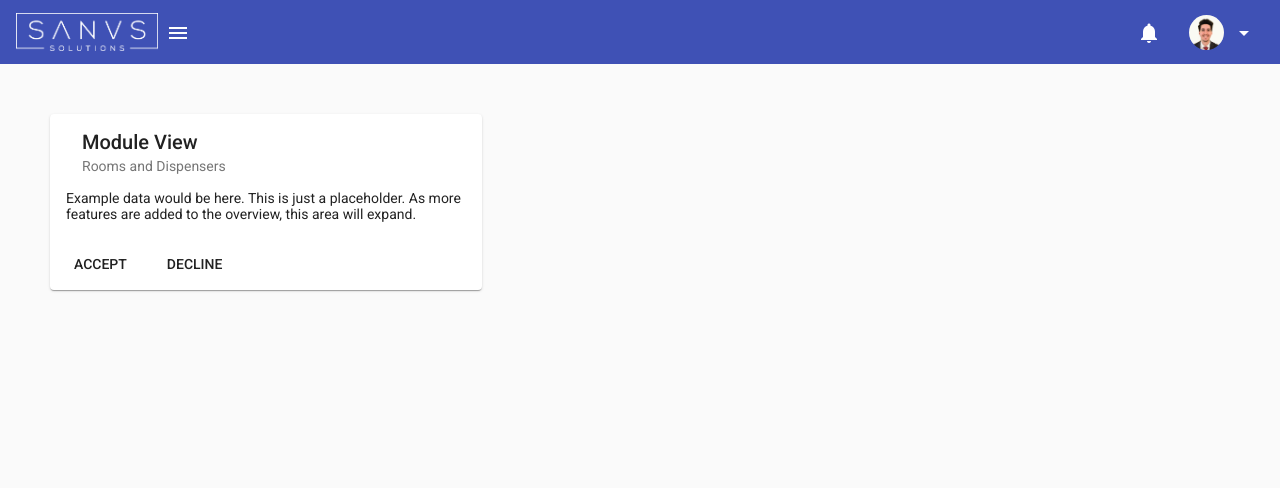
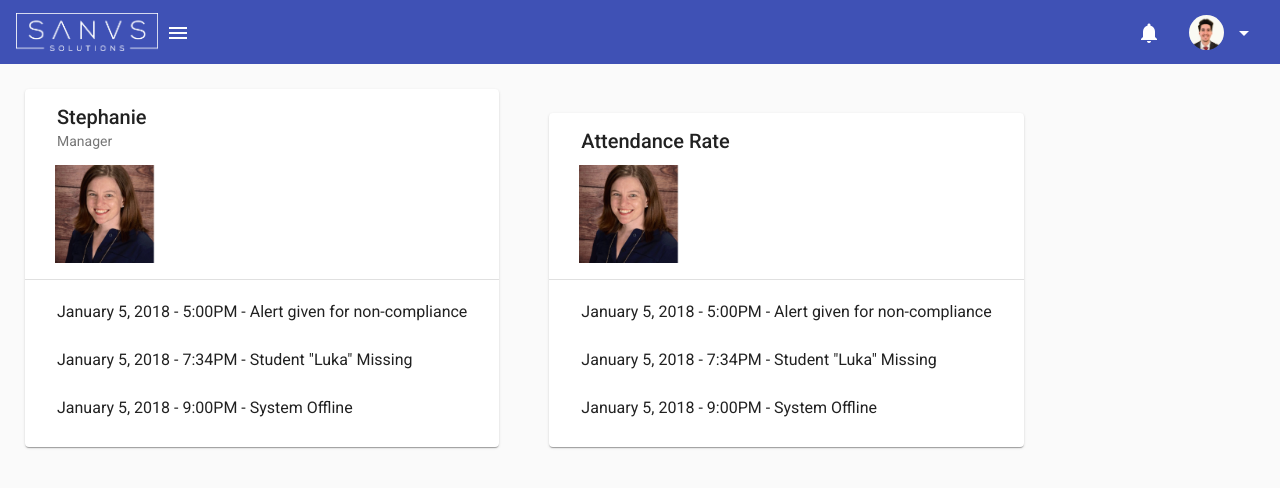
Before and after one commit to sanus-solutions/sanus-web-app, an Angular app in the folder sanus-app/: page / in a window 1280 px wide. Shown: the top 488 px of the page. Built offline with nearby package versions, Linux system fonts and the light colour scheme; sample sign-in values are in the browser's storage.

Commit message:
Overview cards
Fixing up the home page

```diff
--- a/sanus-app/src/app/app.module.ts
+++ b/sanus-app/src/app/app.module.ts
@@ -19,6 +19,7 @@ import {MatInputModule} from '@angular/material/input';
 import {FormsModule, ReactiveFormsModule} from '@angular/forms';
 import {MatProgressSpinnerModule} from '@angular/material/progress-spinner';
 import {MatSnackBarModule} from '@angular/material/snack-bar';
+import {MatExpansionModule} from '@angular/material/expansion';
 /*                          */
 
 // used to create fake backend
@@ -56,7 +57,8 @@ import { LandingPageComponent } from './landing-page/landing-page.component';
     ReactiveFormsModule,
     HttpClientModule,
     MatProgressSpinnerModule,
-    MatSnackBarModule
+    MatSnackBarModule,
+    MatExpansionModule
   ],
   providers: [
     { provide: HTTP_INTERCEPTORS, useClass: JwtInterceptor, multi: true },
--- a/sanus-app/src/app/home/home.component.html
+++ b/sanus-app/src/app/home/home.component.html
@@ -47,12 +47,24 @@
 			<h3 mat-subheader>Data and Charts</h3>
 			<mat-list-item>
 				<button mat-icon-button>
-			    	<mat-icon>insert_chart</mat-icon>
-			    	<span>Superset</span>
-			    </button>
+			    	<mat-icon>dashboard</mat-icon>
+			    	<span>Home</span>
+				</button>
+			</mat-list-item>
+			<mat-list-item>
+				<button mat-icon-button>
+			    	<mat-icon>map</mat-icon>
+			    	<span>Live Map</span>
+				</button>
 			</mat-list-item>
 			<mat-divider></mat-divider>
-			<h3 mat-subheader>Other Stuff</h3>
+			<h3 mat-subheader>Settings</h3>
+			<mat-list-item>
+				<button mat-icon-button>
+			    	<mat-icon>face</mat-icon>
+			    	<span>Face Settings</span>
+				</button>
+			</mat-list-item>
 			<mat-divider></mat-divider>
 			<mat-list-item></mat-list-item>
 		</mat-list>
--- a/sanus-app/src/app/landing-page/landing-page.component.html
+++ b/sanus-app/src/app/landing-page/landing-page.component.html
@@ -1,22 +1,35 @@
 <div class="main-container">
 
 	<div class="dashboard-overview">
-		<mat-card class="overview-card">
+		<mat-card class="overview-profile-card overview-card">
 		  <mat-card-header>
-		    <mat-card-title>Module View</mat-card-title>
-		    <mat-card-subtitle>Rooms and Dispensers</mat-card-subtitle>
+		    <mat-card-title>Stephanie</mat-card-title>
+		    <mat-card-subtitle>Manager</mat-card-subtitle>
 		  </mat-card-header>
+		  <img mat-card-image src="../../assets/steph.jpg" alt="ID Photo">
+		  <mat-divider></mat-divider>
 		  <mat-card-content>
-		    <p>
-		      Example data would be here. This is just a placeholder. As more
-		      features are added to the overview, this area will expand.
-		    </p>
+		    <mat-list>
+				<mat-list-item> January 5, 2018 - 5:00PM - Alert given for non-compliance </mat-list-item>
+				<mat-list-item> January 5, 2018 - 7:34PM - Student "Luka" Missing </mat-list-item>
+				<mat-list-item> January 5, 2018 - 9:00PM - System Offline </mat-list-item>
+			</mat-list>
 		  </mat-card-content>
-		  <mat-card-actions>
-		    <button mat-button>ACCEPT</button>
-		    <button mat-button>DECLINE</button>
-		  </mat-card-actions>
 		</mat-card>
+		<mat-card class="overview-chart-card overview-card">
+			<mat-card-header>
+			  <mat-card-title>Attendance Rate</mat-card-title>
+			</mat-card-header>
+			<img mat-card-image src="../../assets/steph.jpg" alt="ID Photo">
+			<mat-divider></mat-divider>
+			<mat-card-content>
+			  <mat-list>
+				  <mat-list-item> January 5, 2018 - 5:00PM - Alert given for non-compliance </mat-list-item>
+				  <mat-list-item> January 5, 2018 - 7:34PM - Student "Luka" Missing </mat-list-item>
+				  <mat-list-item> January 5, 2018 - 9:00PM - System Offline </mat-list-item>
+			  </mat-list>
+			</mat-card-content>
+		  </mat-card>
 	</div>
 
 </div>
--- a/sanus-app/src/app/landing-page/landing-page.component.scss
+++ b/sanus-app/src/app/landing-page/landing-page.component.scss
@@ -1,7 +1,20 @@
 .overview-card {
-	max-width: 400px;
+	margin: 25px;
 }
 
-.dashboard-overview{
-	padding: 50px;
+.overview-profile-card {
+	display: inline-block;
 }
+
+.overview-chart-card {
+	display: inline-block;
+}
+
+// .dashboard-overview{
+// 	padding: 50px;
+// }
+
+.mat-card-image {
+	max-width: 100px;
+	padding-left: 30px;
+}
```
Also changed, not shown: sanus-app/src/assets/steph.jpg (added).
